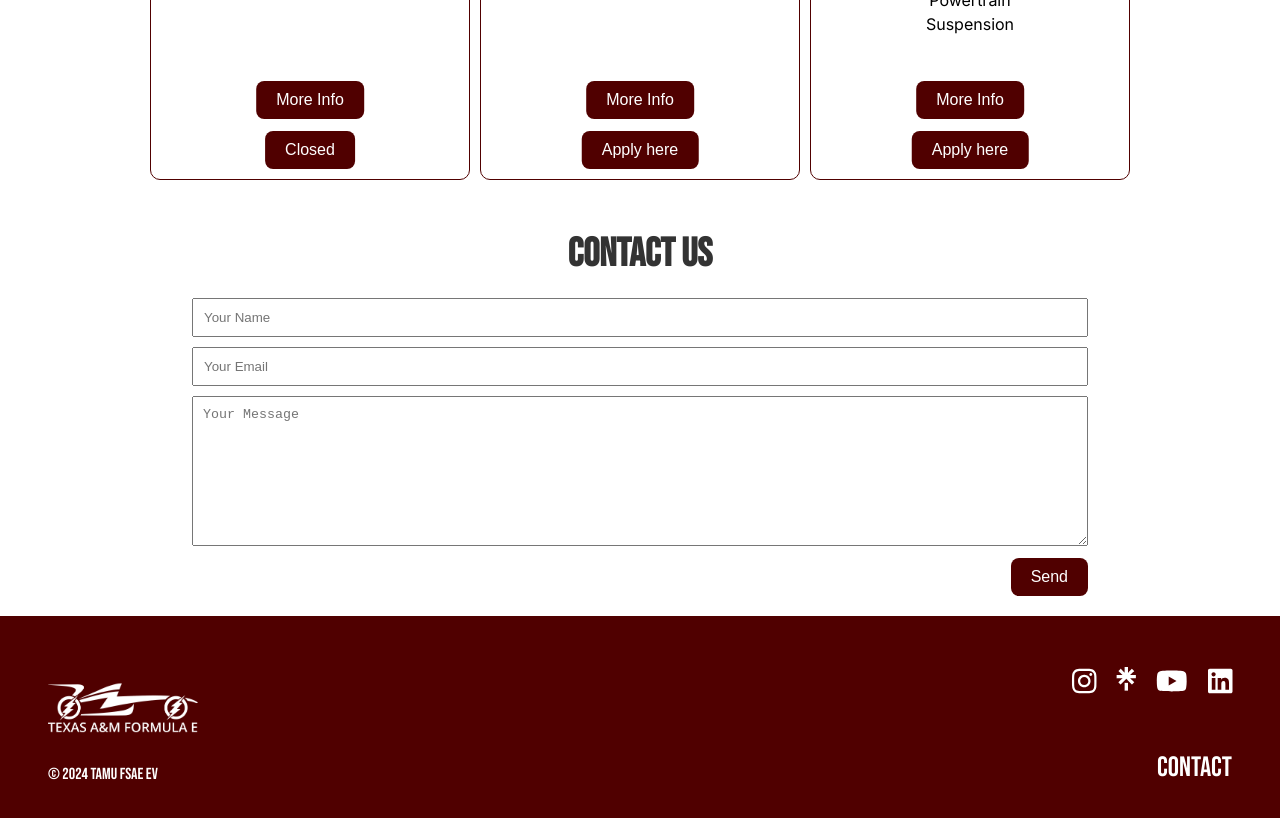
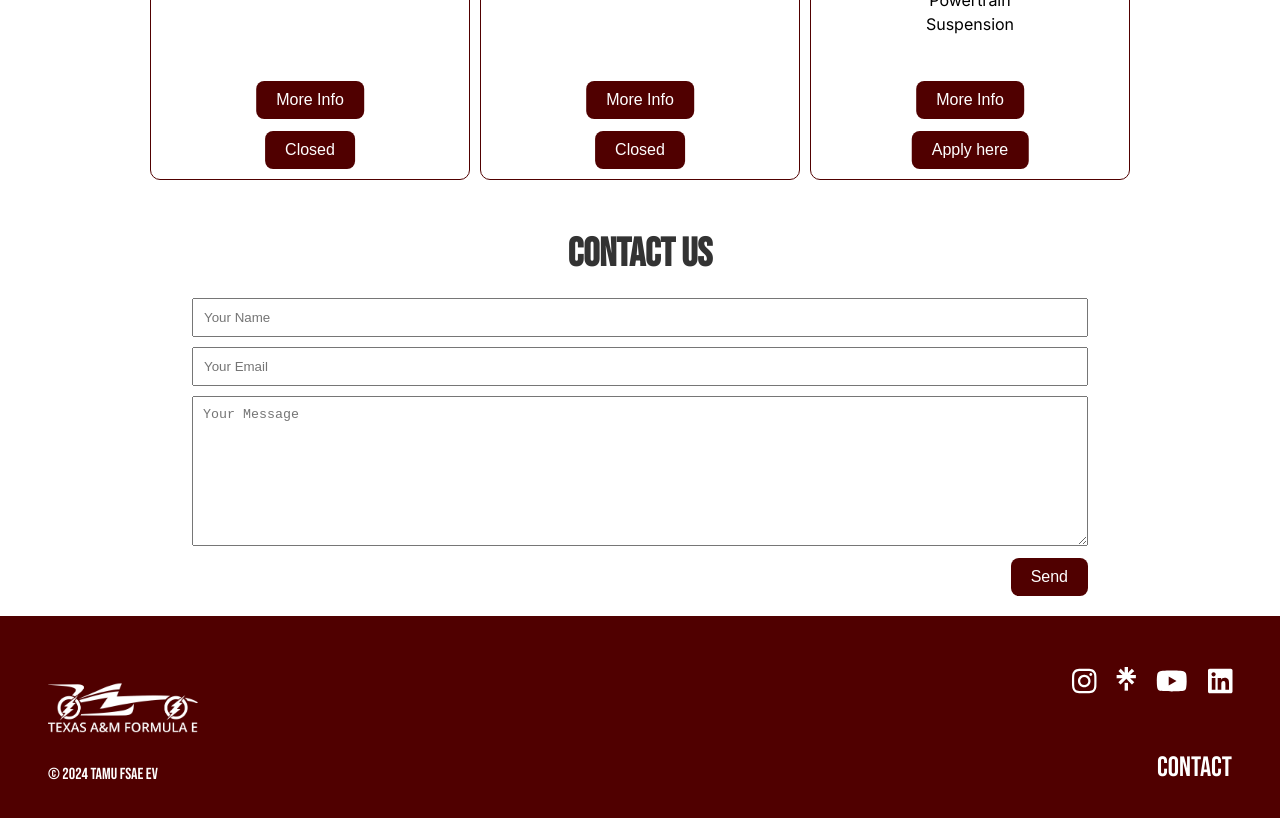
Before and after one commit to tamu-formula-cs/FSAE-EV-Site, a React (Vite) app: page /get-involved in a window 1280 px wide. Shown: the part 1240-2058 px from the top of the page. Built offline with nearby package versions, Linux system fonts and the light colour scheme.

Commit message:
changed operations app to closed

```diff
--- a/src/pages/get_involved/get_involved.jsx
+++ b/src/pages/get_involved/get_involved.jsx
@@ -72,7 +72,7 @@ const GetInvolved = () => {
               <button className="operations-button more-info-button">More Info</button>
             </Link>
             <a href="https://docs.google.com/forms/d/e/1FAIpQLSc5lz2CDG8bV8xVcwv9XsgCUsVMwg8ehZ37KLrOcfLQU92W7A/viewform">
-              <button className="operations-button join-button">Apply here</button>
+              <button className="operations-button join-button">Closed</button>
             </a>
           </div>
           <div className="subteam">
```
